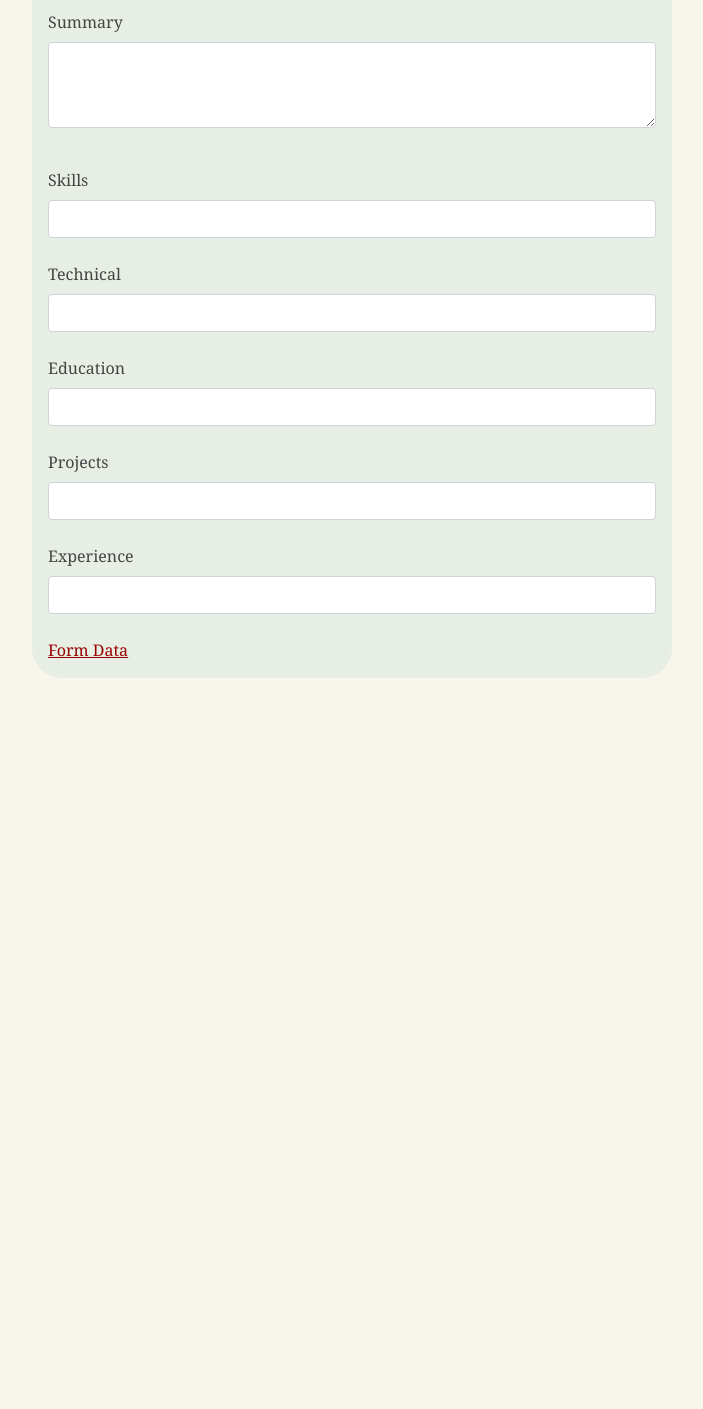
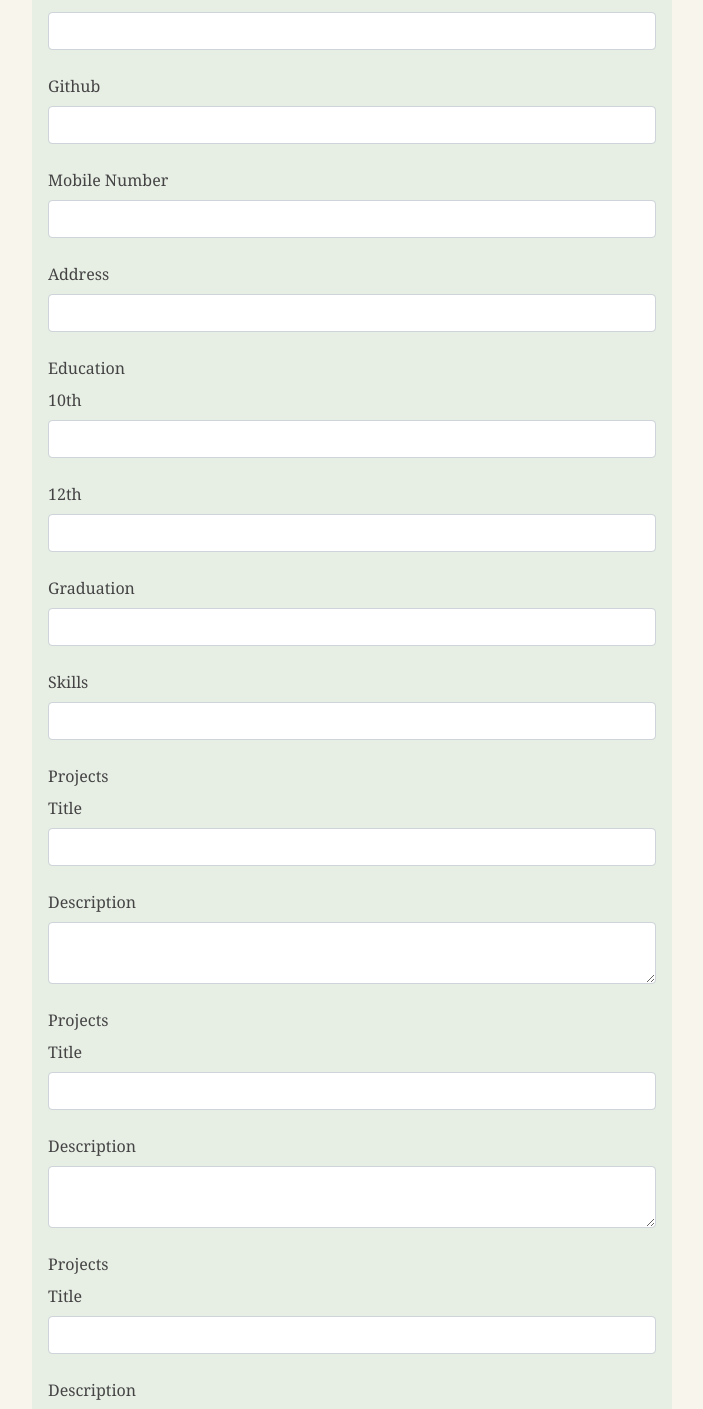
Before and after one commit to Roahn/OnePageResume, a React (Create React App) app in the folder basic-resume-builder/: page / in a window 1280 px wide. Shown: the part 516-1925 px from the top of the page, without its empty margins (288-991 px from the left). Before the commit the page ends 1194 px from the top, so only its background shows below. Built offline with nearby package versions, Linux system fonts and the light colour scheme; what @react-pdf/renderer would draw is missing.

Commit message:
Almost Completed the project
Added some ui changes to email,github lines
deleted experience ,technical
Added project1 ,project2 ,project3 and description
education details for 10,12 and Grad

```diff
--- a/basic-resume-builder/src/Components/Form.js
+++ b/basic-resume-builder/src/Components/Form.js
@@ -7,14 +7,23 @@ export default class Form extends Component {
     this.state = {
       Name: localStorage.getItem('Name'),
       Profile: localStorage.getItem('Profile'),
+      Summary: localStorage.getItem('Summary'),
       Email: localStorage.getItem('Email'),
+      LinkedIn: localStorage.getItem('LinkedIn'),
+      Github: localStorage.getItem('Github'),
       MobileNo: localStorage.getItem('MobileNo'),
       Address: localStorage.getItem('Address'),
-      Summary: localStorage.getItem('Summary'),
       Skills: localStorage.getItem('Skills'),
-      Technical: localStorage.getItem('Technical'),
-      Education: localStorage.getItem('Education'),
-      Projects: localStorage.getItem('Projects'),
+      Education1: localStorage.getItem('Education1'),
+      Education2: localStorage.getItem('Education2'),
+      Education3: localStorage.getItem('Education3'),
+      Projects1: localStorage.getItem('Projects1'),
+      Projects1D: localStorage.getItem('Projects1D'),
+
+      Projects2: localStorage.getItem('Projects2'),
+      Projects2D: localStorage.getItem('Projects2D'),
+      Projects3: localStorage.getItem('Projects3'),
+      Projects3D: localStorage.getItem('Projects3D'),
       Experience: localStorage.getItem('Experience'),
     };
   }
@@ -48,9 +57,26 @@ export default class Form extends Component {
               value={this.state.Profile}
               onChange={(event) => this.handleChange(event, 'Profile')}
             />
-
+            <br></br>
+            <div class='mb-3'>
+              <label for='exampleFormControlTextarea1' class='form-label'>
+                Summary
+              </label>
+              <textarea
+                class='form-control'
+                id='exampleFormControlTextarea1'
+                rows='3'
+                type='text'
+                value={this.state.Summary}
+                onChange={(event) => this.handleChange(event, 'Summary')}
+              ></textarea>
+              {/* <input
+          type='text'
+          value={this.state.Summary}
+          onChange={(event) => this.handleChange(event, 'Summary')}
+        /> */}
+            </div>
             <br />
-
             {/* <label className='form-label'>Email</label>
             <input
               type='text'
@@ -71,6 +97,22 @@ export default class Form extends Component {
               />
             </div>
             <br />
+            <label className='form-label'>LinkedIn</label>
+            <input
+              className='form-control'
+              type='text'
+              value={this.state.LinkedIn}
+              onChange={(event) => this.handleChange(event, 'LinkedIn')}
+            />
+            <br />
+            <label className='form-label'>Github</label>
+            <input
+              className='form-control'
+              type='text'
+              value={this.state.Github}
+              onChange={(event) => this.handleChange(event, 'Github')}
+            />
+            <br />
             <label className='form-label'>Mobile Number</label>
             <input
               className='form-control'
@@ -86,26 +128,32 @@ export default class Form extends Component {
               value={this.state.Address}
               onChange={(event) => this.handleChange(event, 'Address')}
             />
-            <br></br>
-            <div class='mb-3'>
-              <label for='exampleFormControlTextarea1' class='form-label'>
-                Summary
-              </label>
-              <textarea
-                class='form-control'
-                id='exampleFormControlTextarea1'
-                rows='3'
-                type='text'
-                value={this.state.Summary}
-                onChange={(event) => this.handleChange(event, 'Summary')}
-              ></textarea>
-              {/* <input
-                type='text'
-                value={this.state.Summary}
-                onChange={(event) => this.handleChange(event, 'Summary')}
-              /> */}
-            </div>
-
+            <br />
+            <label className='form-label'>Education</label>
+            <br />
+            <label className='form-label'>10th</label>
+            <input
+              className='form-control'
+              type='text'
+              value={this.state.Education1}
+              onChange={(event) => this.handleChange(event, 'Education1')}
+            />
+            <br />
+            <label className='form-label'>12th</label>
+            <input
+              className='form-control'
+              type='text'
+              value={this.state.Education2}
+              onChange={(event) => this.handleChange(event, 'Education2')}
+            />
+            <br />
+            <label className='form-label'>Graduation</label>
+            <input
+              className='form-control'
+              type='text'
+              value={this.state.Education3}
+              onChange={(event) => this.handleChange(event, 'Education3')}
+            />
             <br />
             <label className='form-label'>Skills</label>
             <input
@@ -115,41 +163,59 @@ export default class Form extends Component {
               onChange={(event) => this.handleChange(event, 'Skills')}
             />
             <br />
-            <label className='form-label'>Technical</label>
+            <label className='form-label'>Projects</label>
+            <br></br>
+            <label className='form-label'>Title</label>
             <input
               className='form-control'
               type='text'
-              value={this.state.Technical}
-              onChange={(event) => this.handleChange(event, 'Technical')}
+              value={this.state.Projects1}
+              onChange={(event) => this.handleChange(event, 'Projects1')}
             />
-
             <br />
-            <label className='form-label'>Education</label>
+            <label className='form-label'>Description</label>
+            <textarea
+              className='form-control'
+              type='text'
+              value={this.state.Projects1D}
+              onChange={(event) => this.handleChange(event, 'Projects1D')}
+            />
+            <br /> <label className='form-label'>Projects</label>
+            <br></br>
+            <label className='form-label'>Title</label>
             <input
               className='form-control'
               type='text'
-              value={this.state.Education}
-              onChange={(event) => this.handleChange(event, 'Education')}
+              value={this.state.Projects2}
+              onChange={(event) => this.handleChange(event, 'Projects2')}
             />
-
             <br />
-            <label className='form-label'>Projects</label>
+            <label className='form-label'>Description</label>
+            <textarea
+              className='form-control'
+              type='text'
+              value={this.state.Projects2D}
+              onChange={(event) => this.handleChange(event, 'Projects2D')}
+            />
+            <br /> <label className='form-label'>Projects</label>
+            <br></br>
+            <label className='form-label'>Title</label>
             <input
               className='form-control'
               type='text'
-              value={this.state.Projects}
-              onChange={(event) => this.handleChange(event, 'Projects')}
+              value={this.state.Projects3}
+              onChange={(event) => this.handleChange(event, 'Projects3')}
             />
             <br />
-            <label className='form-label'>Experience</label>
-            <input
+            <label className='form-label'>Description</label>
+            <textarea
               className='form-control'
               type='text'
-              value={this.state.Experience}
-              onChange={(event) => this.handleChange(event, 'Experience')}
+              value={this.state.Projects3D}
+              onChange={(event) => this.handleChange(event, 'Projects3D')}
             />
+            <br />
 
-            <br />
           </form>
           <Link to='/pre'>Form Data</Link>
         </section>
--- a/basic-resume-builder/src/Components/PDFfile.js
+++ b/basic-resume-builder/src/Components/PDFfile.js
@@ -9,55 +9,75 @@ import {
   Font,
 } from '@react-pdf/renderer';
 
-
 const PDFFile = (props) => {
-
-
   let {
     Name,
     Profile,
+    Summary,
     Email,
     MobileNo,
+    LinkedIn,
+    Github,
+    Education1,
+    Education2,
+    Education3,
+    Projects1,
+    Projects2,
+    Projects3,
+    Projects1D,
+    Projects2D,
+    Projects3D,
     Address,
-    Summary,
     Skills,
     Technical,
     Education,
     Projects,
     Experience,
   } = props.obj;
+
+  console.log(props.obj.Skills)
   return (
     <Document>
       <Page style={styles.body}>
-       <Text style={styles.header} fixed>
-         ~ Created with react-pdf ~
-       </Text>
-
         <Text style={styles.Name}>{Name}</Text>
-       <Text style={styles.Profile}>{Profile}</Text>
+        <Text style={styles.Profile}>{Profile} </Text>
         <Text style={styles.Summary}>{Summary}</Text>
 
-       <Text style={styles.Email1}>Email :{Email}</Text>
-       <Text style={styles.Email}>Address: {Address}</Text>
-       <Text style={styles.Email}>Github:</Text>
-       <Text style={styles.Email}>Mobile No : {MobileNo}</Text>
-       <Text style={styles.Email}>LinkedIn :</Text>
+        <div style={styles.Parent}>
+          <Text style={styles.Email}>Email : {Email}</Text>
+          <Text style={styles.Email}>LinkedIn :{LinkedIn}</Text>
+        </div>
+
+        <br />
+        <div style={styles.Parent}>
+          <Text style={styles.Email}>Github:{Github}/</Text>
+          <Text style={styles.Email}>Mobile No : {MobileNo} </Text>
+        </div>
 
         <Text style={styles.Education}>Education :</Text>
-       <Text style={styles.EducationText}>{Education}</Text>
+
+        <Text style={styles.EducationText}>{Education1}</Text>
+        <Text style={styles.EducationText}>{Education2}</Text>
+        <Text style={styles.EducationText}>{Education3}</Text>
+
+        <Text style={styles.Education}>Skills :</Text>
+
+        <div style={styles.Parent}>
+          <Text style={styles.EducationText}>{Skills}</Text>
+        </div>
+
         <Text style={styles.Education}>Projects</Text>
-       <Text style={styles.EducationText}>{Projects}</Text>
-       <Text style={styles.Education}>Technical Skills:</Text>
-       <Text style={styles.EducationText}>{Technical}</Text>
-       <Text style={styles.Education}>Certificates:</Text>
-       <Text style={styles.EducationText}>
-         eyugygygtygtygyufgyufgyufgygfygygyfgrgrwygygrygyrgygrygyrwgygrygrygygrwgrygfygsfygsfugfsyug
-       </Text>
-       <Text style={styles.Education}>Achievements :</Text>
-       <Text style={styles.EducationText}></Text>
+        <br />
+        <Text style={styles.Education}>{Projects1}</Text>
+        <Text style={styles.EducationText}>{Projects1D}</Text>
+        <Text style={styles.Education}>{Projects2}</Text>
+        <Text style={styles.EducationText}>{Projects2D}</Text>
+        <Text style={styles.Education}>{Projects3}</Text>
+        <Text style={styles.EducationText}>{Projects3D}</Text>
 
-       <Text style={styles.Education}>Experience :</Text>
-       <Text style={styles.EducationText}>{Experience}</Text>
+        {/* <Text style={styles.header} fixed>
+          ~ Created with Rohan Magar ~
+        </Text> */}
         <Text
           style={styles.pageNumber}
           render={({ pageNumber, totalPages }) =>
@@ -72,17 +92,22 @@ const PDFFile = (props) => {
   Font.register({
     family: 'Oswald',
     src: 'https://fonts.gstatic.com/s/oswald/v13/Y_TKV6o8WovbUd3m_X9aAA.ttf',
-})};
+  });
+};
 
 const styles = StyleSheet.create({
+  Parent: {
+    display: 'flex',
+    flexDirection: 'row',
+  },
   Profile: {
-    fontSize: 10,
+    fontSize: 15,
     marginLeft: 15,
   },
   Summary: {
     fontSize: 12,
-    marginLeft: 9,
-    width: 340,
+    marginLeft: 19,
+    width: 440,
   },
   Education: {
     fontSize: 15,
@@ -92,13 +117,13 @@ const styles = StyleSheet.create({
   },
   EducationText: {
     fontSize: 13,
-    marginLeft: 9,
+    marginLeft: 29,
     marginTop: 10,
     width: 500,
   },
 
   Name: {
-    fontSize: 15,
+    fontSize: 25,
     marginLeft: 9,
     width: 340,
   },
@@ -109,8 +134,9 @@ const styles = StyleSheet.create({
   },
   Email: {
     fontSize: 12,
-    marginLeft: 100,
+    marginLeft: 30,
     marginTop: 9,
+    flex: 1,
   },
 
   body: {
```
Lines whose indentation alone changed are shown as unchanged.
